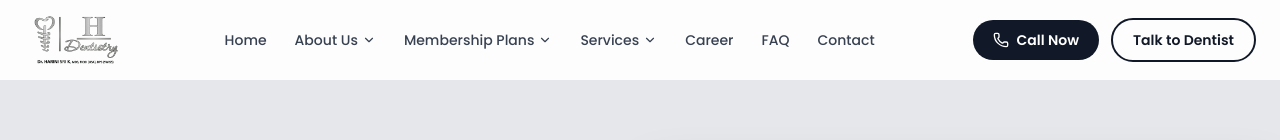
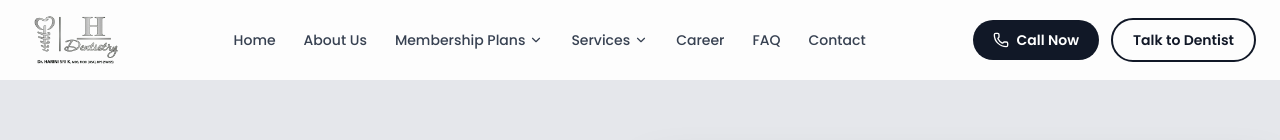
Before and after one commit to Manoj1832/c-1, a Next.js app: page / in a window 1280 px wide. Shown: the top 140 px of the page. Built offline with nearby package versions, Linux system fonts and the light colour scheme.

Commit message:
fix: remove Management Team and Professional Team from About Us dropdown in Header

```diff
--- a/src/components/sections/Header.tsx
+++ b/src/components/sections/Header.tsx
@@ -8,14 +8,10 @@ import { Menu, X, ChevronDown, Phone } from "lucide-react";
 const navLinks = [
   { label: "Home", href: "/" },
 
-  {
-    label: "About Us",
-    href: "/about-us",
-    children: [
-      { label: "Management Team", href: "/management-team" },
-      { label: "Professional Team", href: "/about-us#professional-team" },
-    ],
-  },
+{
+  label: "About Us",
+  href: "/about-us",
+},
 
   {
     label: "Membership Plans",
```
